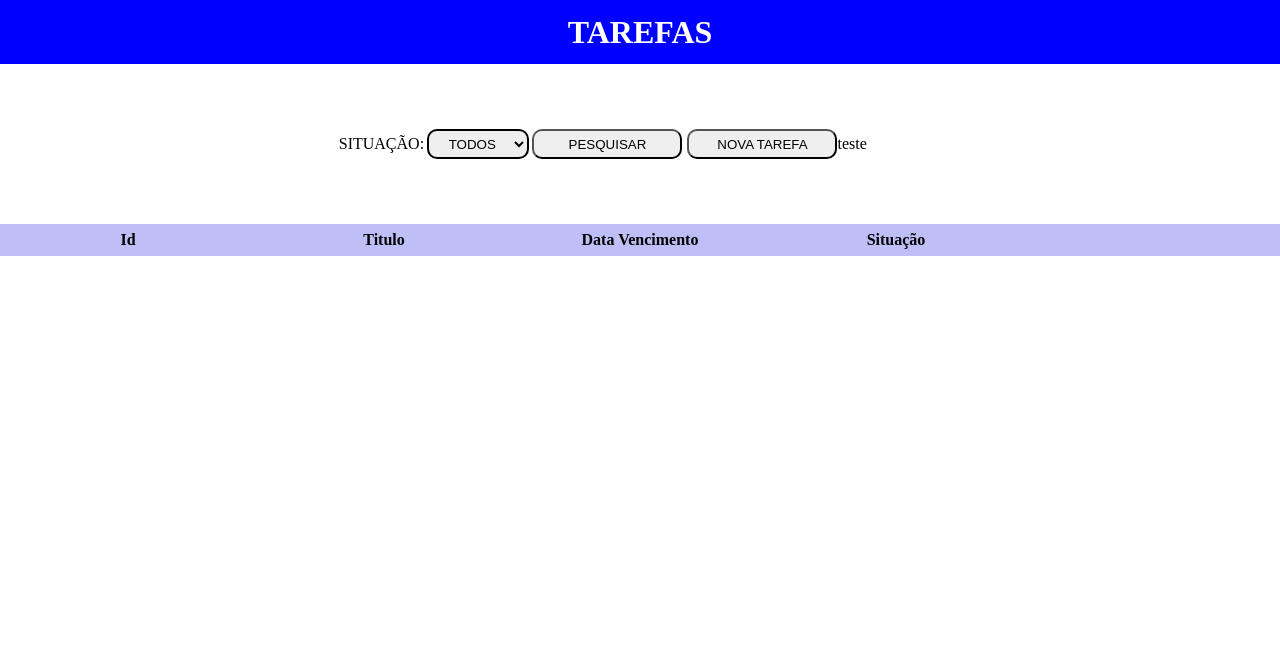
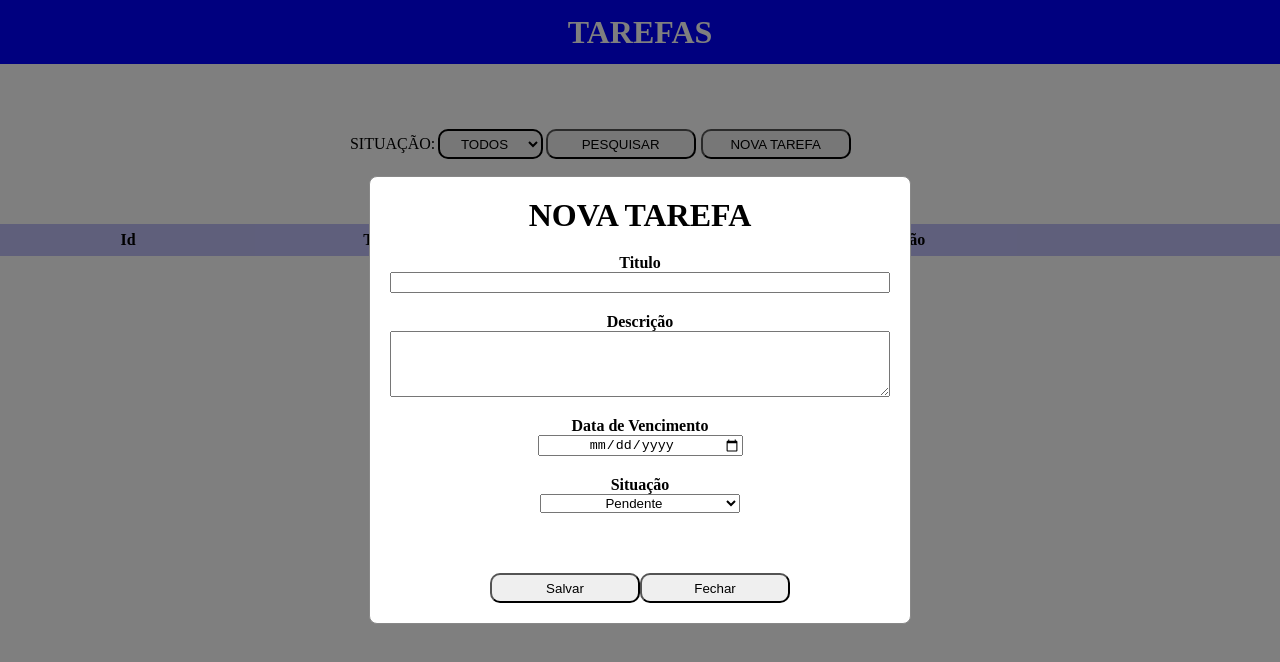
Before and after one commit to CastilhoLeo/front-tarefas, a React (Vite) app in the folder web-tarefas/front-tarefas/: page / in a window 1280 px wide. Both pictures are taken after a click on the button "NOVA TAREFA". Shown: the top 662 px of the page. Built offline with nearby package versions, Linux system fonts and the light colour scheme.

Commit message:
criando post

```diff
--- a/web-tarefas/front-tarefas/src/components/CadastroTarefa.jsx
+++ b/web-tarefas/front-tarefas/src/components/CadastroTarefa.jsx
@@ -1,8 +1,9 @@
 import React from 'react'
+import FormNovaTarefa from './FormNovaTarefa';
 
 const CadastroTarefa = (props)=>{
     return(
-       <p>teste</p>
+       (props.criarTarefa && <FormNovaTarefa setCriarTarefa={props.setCriarTarefa}/>)
     )
 }
 
--- /dev/null
+++ b/web-tarefas/front-tarefas/src/components/FormNovaTarefa.css
@@ -0,0 +1,47 @@
+.modal {
+    position: fixed;
+    left: 0;
+    top: 0;
+    width: 100%;
+    height: 100%;
+    background-color: rgba(0, 0, 0, 0.5);
+    text-align: center;
+    align-content: center;
+}
+
+.modalContent {
+    background-color: #fff;
+    margin: 10% auto;
+    padding: 20px;
+    border: 1px solid #888;
+    width: 80%;
+    max-width: 500px;
+    border-radius: 8px;
+
+  }
+
+  .formNovaTarefa{
+    display: flex;
+    flex-direction: column;
+  }
+
+  .formNovaTarefa label{
+    font-weight: bold;
+    margin-top: 20px;
+  }
+
+  #dataVencimento{
+    width: 40%;
+    align-self: center;
+    text-align: center;
+  }
+
+  #situacao{
+    width: 40%;
+    align-self: center;
+    text-align: center;
+  }
+
+  .botoesForm{
+    margin-top: 60px;
+  }
--- /dev/null
+++ b/web-tarefas/front-tarefas/src/components/FormNovaTarefa.jsx
@@ -0,0 +1,81 @@
+import React, { useState } from 'react'
+import './FormNovaTarefa.css'
+
+const FormNovaTarefa = (props) => {
+
+  const[tarefa, setTarefa] = useState({
+    titulo:"",
+    descricao:"",
+    dataVencimento:"",
+    situacao:"PENDENTE"
+  })
+
+  const handleSubmit = (e)=>{
+    e.preventDefault();
+
+    const request = async ()=>{
+
+      const url = `http://localhost:8080/tarefas`;
+
+      const res = await fetch(url,{
+        method:"POST",
+        headers:{
+          "Content-Type": "application/json"
+        },
+
+      body: JSON.stringify(tarefa)
+
+    });
+
+  }
+  request();
+
+  setTarefa({titulo:"",
+    descricao:"",
+    dataVencimento:"",
+    situacao:"PENDENTE"})
+  }
+
+
+
+  const handleChange = (campo, valor)=>{
+
+    setTarefa((prevTarefa)=>({
+        ...prevTarefa,
+        [campo]:valor,
+    }));
+
+  }
+
+
+  return (
+    <div className='modal'>
+      <div className='modalContent'>
+      <form className='formNovaTarefa' onSubmit={handleSubmit}>
+        <h1>NOVA TAREFA</h1>
+        <label>Titulo</label>
+        <input type='text' value={tarefa.titulo} onChange={(e)=>handleChange("titulo", e.target.value)}></input>
+
+        <label>Descrição</label>
+        <textarea rows={4} maxLength={200} value={tarefa.descricao} onChange={(e)=>handleChange("descricao", e.target.value)}></textarea>
+
+        <label>Data de Vencimento</label>
+        <input type="date" id="dataVencimento" value={tarefa.dataVencimento} onChange={(e)=>handleChange("dataVencimento", e.target.value)}/>
+
+        <label>Situação</label>
+        <select id="situacao" value={tarefa.situacao} onChange={(e)=>handleChange("situacao", e.target.value)}>
+          <option value="PENDENTE">Pendente</option>
+          <option value="FINALIZADO">Finalizado</option>
+        </select>
+        <div className='botoesForm'>
+        <button type='submit'>Salvar</button>
+        <button type='button' onClick={()=>props.setCriarTarefa(false)}>Fechar</button>
+        </div>
+      </form>
+
+      </div>
+    </div>
+  )
+}
+
+export default FormNovaTarefa
--- a/web-tarefas/front-tarefas/src/components/NovaTarefa.jsx
+++ b/web-tarefas/front-tarefas/src/components/NovaTarefa.jsx
@@ -10,7 +10,7 @@ const NovaTarefa = () => {
   console.log(criarTarefa)
 
   const handleClick = ()=>{
-
+      criarTarefa === true ? setCriarTarefa(false):setCriarTarefa(true);
     }
 
 
```
